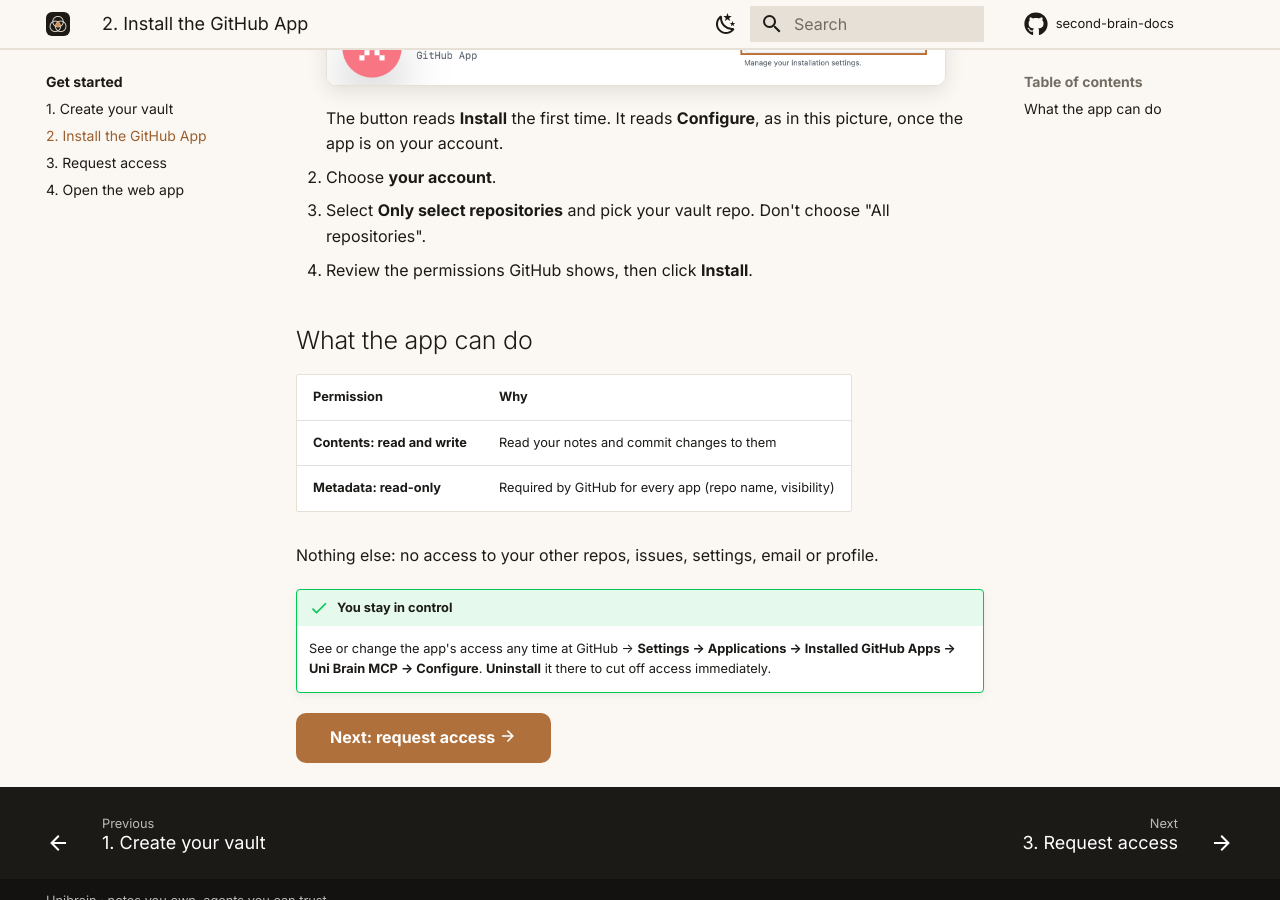
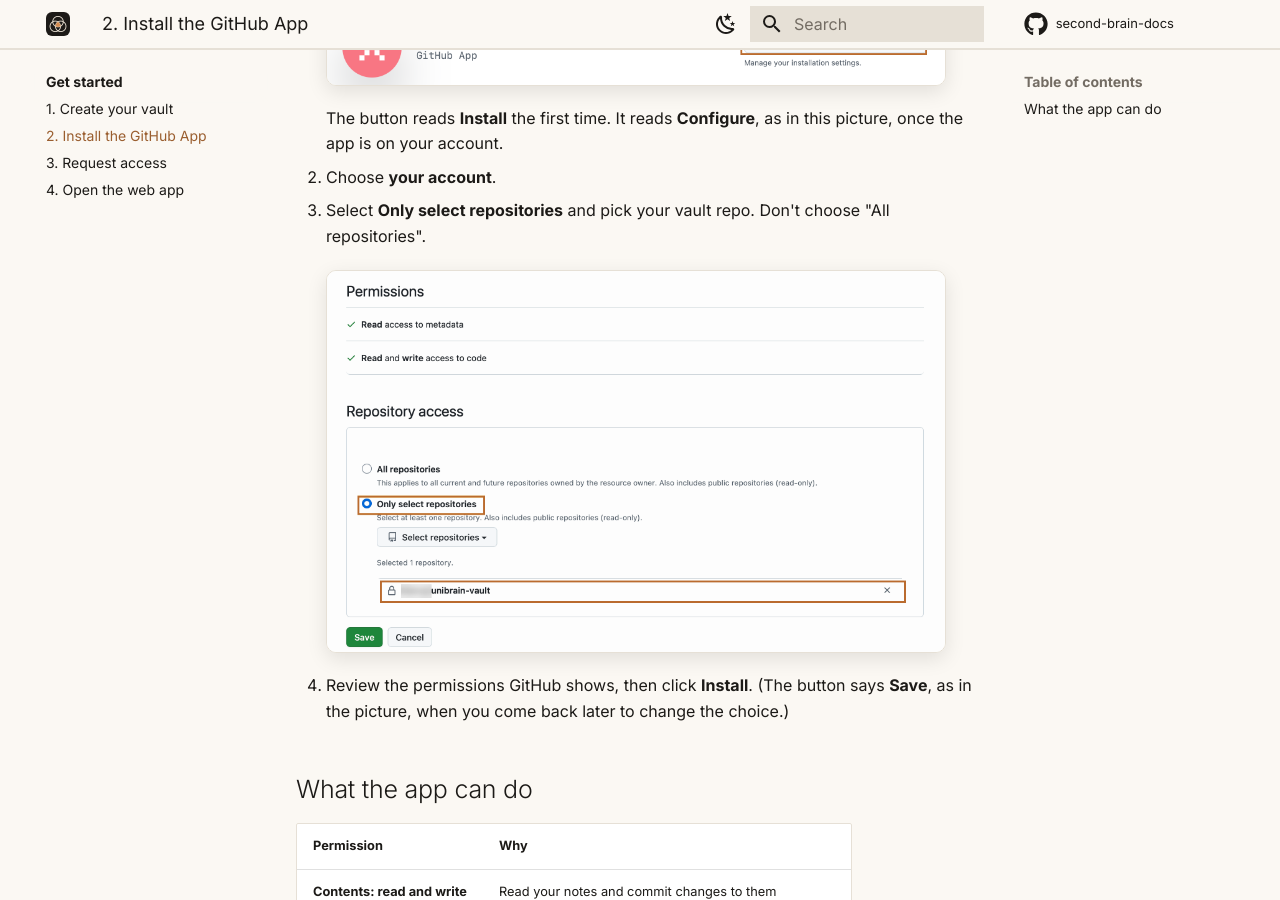
Before and after one commit to blanzp/second-brain-docs, an MkDocs documentation site: the page built from docs/get-started/github-app.md, in a window 1280 px wide and 900 px high, scrolled down 350 px. Built offline with MkDocs 1.6.1 and Material for MkDocs 9.7.7, drawn with Linux system fonts in a browser that asks for light colours; comment, search, counter and statistics services are not loaded.

Commit message:
Docs: show the repository access screen in the install step
Co-Authored-By: Claude Opus 5.5 <noreply@anthropic.com>

```diff
--- a/docs/get-started/github-app.md
+++ b/docs/get-started/github-app.md
@@ -14,7 +14,10 @@ The **Uni Brain MCP** GitHub App is how Unibrain reaches your vault, and **only
 
 2. Choose **your account**.
 3. Select **Only select repositories** and pick your vault repo. Don't choose "All repositories".
-4. Review the permissions GitHub shows, then click **Install**.
+
+    ![GitHub's permissions and repository access screen for the app: Only select repositories is chosen and one repository, the vault, is listed](../assets/images/gh-app-install.png){ .screenshot }
+
+4. Review the permissions GitHub shows, then click **Install**. (The button says **Save**, as in the picture, when you come back later to change the choice.)
 
 ## What the app can do
 
```
Also changed, not shown: docs/assets/images/gh-app-install.png (added).
